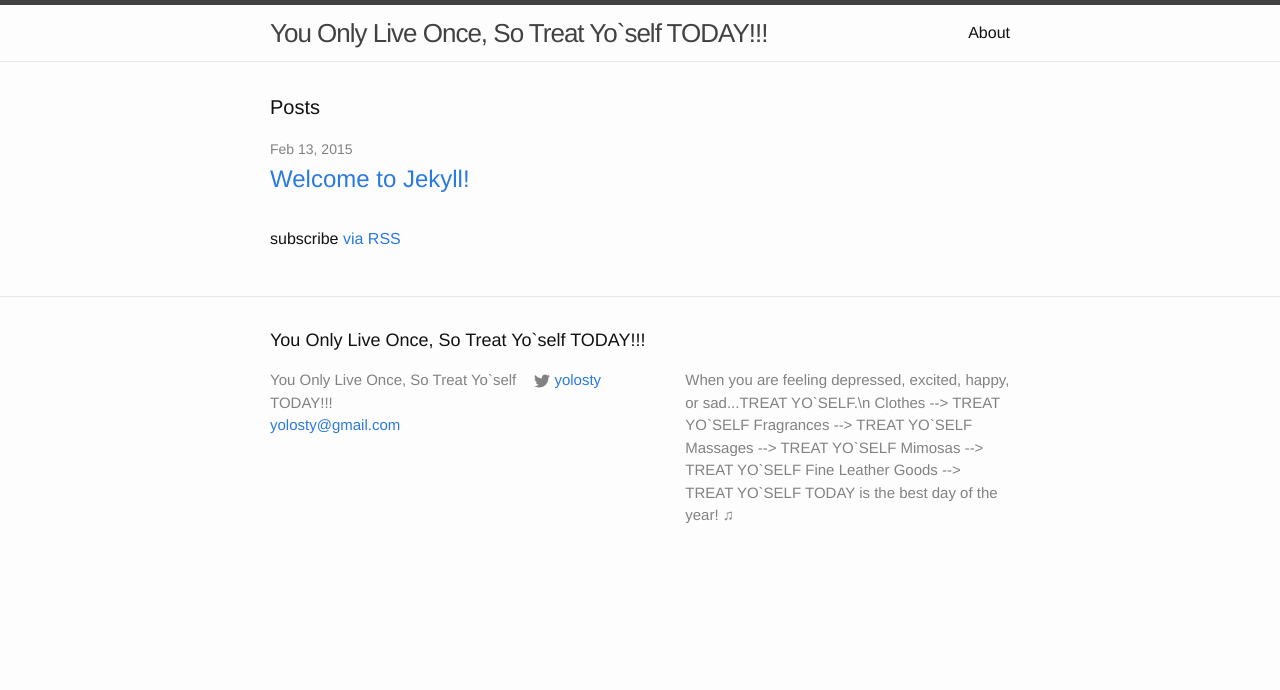
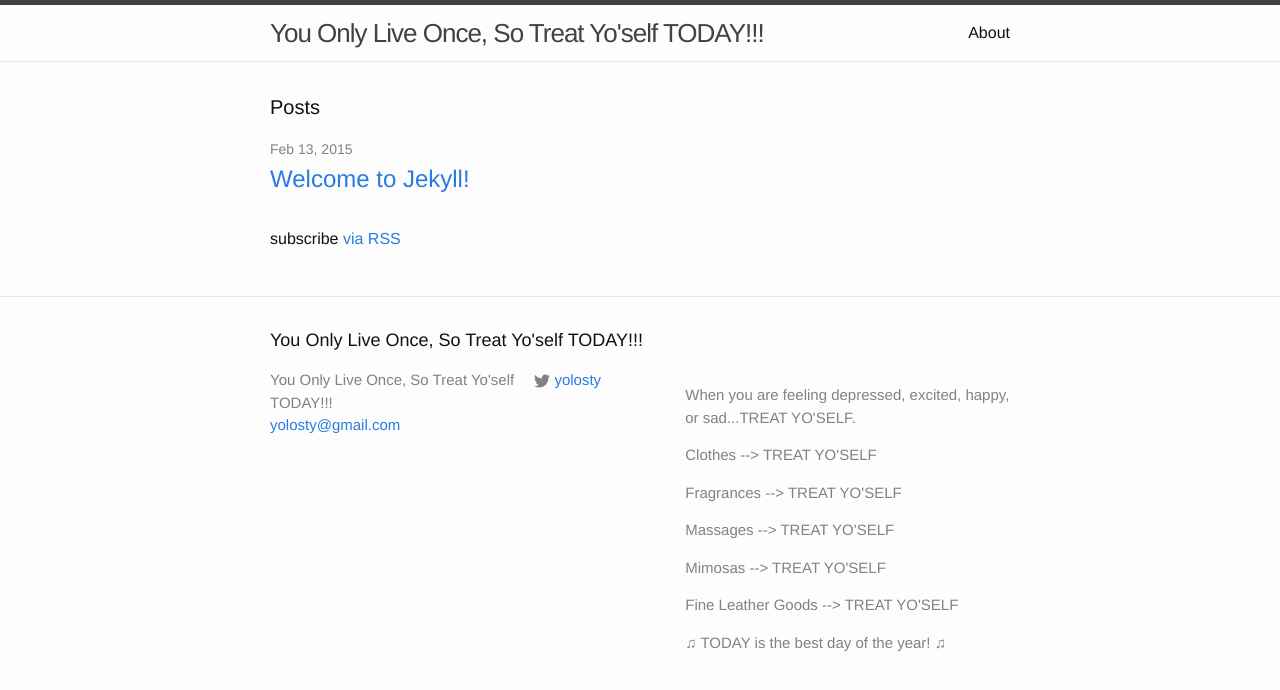
Before and after one commit to yolosty/yolosty.github.io, a Jekyll site: the page built from index.html, in a window 1280 px wide. Shown: the top 690 px of the page. Built offline with Jekyll 4.4.1, drawn with Linux system fonts in a browser that asks for light colours; some of the changed lines change nothing that is shown.

Commit message:
Multi-line descriptions

```diff
--- a/_config.yml
+++ b/_config.yml
@@ -1,14 +1,14 @@
 # Site settings
-title: You Only Live Once, So Treat Yo`self TODAY!!!
+title: You Only Live Once, So Treat Yo'self TODAY!!!
 email: yolosty@gmail.com
 description: > # this means to ignore newlines until "baseurl:"
-  When you are feeling depressed, excited, happy, or sad...TREAT YO`SELF.\n
-  Clothes --> TREAT YO`SELF
-  Fragrances --> TREAT YO`SELF
-  Massages --> TREAT YO`SELF
-  Mimosas --> TREAT YO`SELF
-  Fine Leather Goods --> TREAT YO`SELF
-  TODAY is the best day of the year! &#9835;
+  <p>When you are feeling depressed, excited, happy, or sad...TREAT YO'SELF.</p>
+  <p>Clothes --> TREAT YO'SELF</p>
+  <p>Fragrances --> TREAT YO'SELF</p>
+  <p>Massages --> TREAT YO'SELF</p>
+  <p>Mimosas --> TREAT YO'SELF</p>
+  <p>Fine Leather Goods --> TREAT YO'SELF</p>
+  <p>&#9835; TODAY is the best day of the year! &#9835;</p>
 baseurl: "" # the subpath of your site, e.g. /blog/
 url: "http://yolosty.today" # the base hostname & protocol for your site
 twitter_username: yolosty
```
